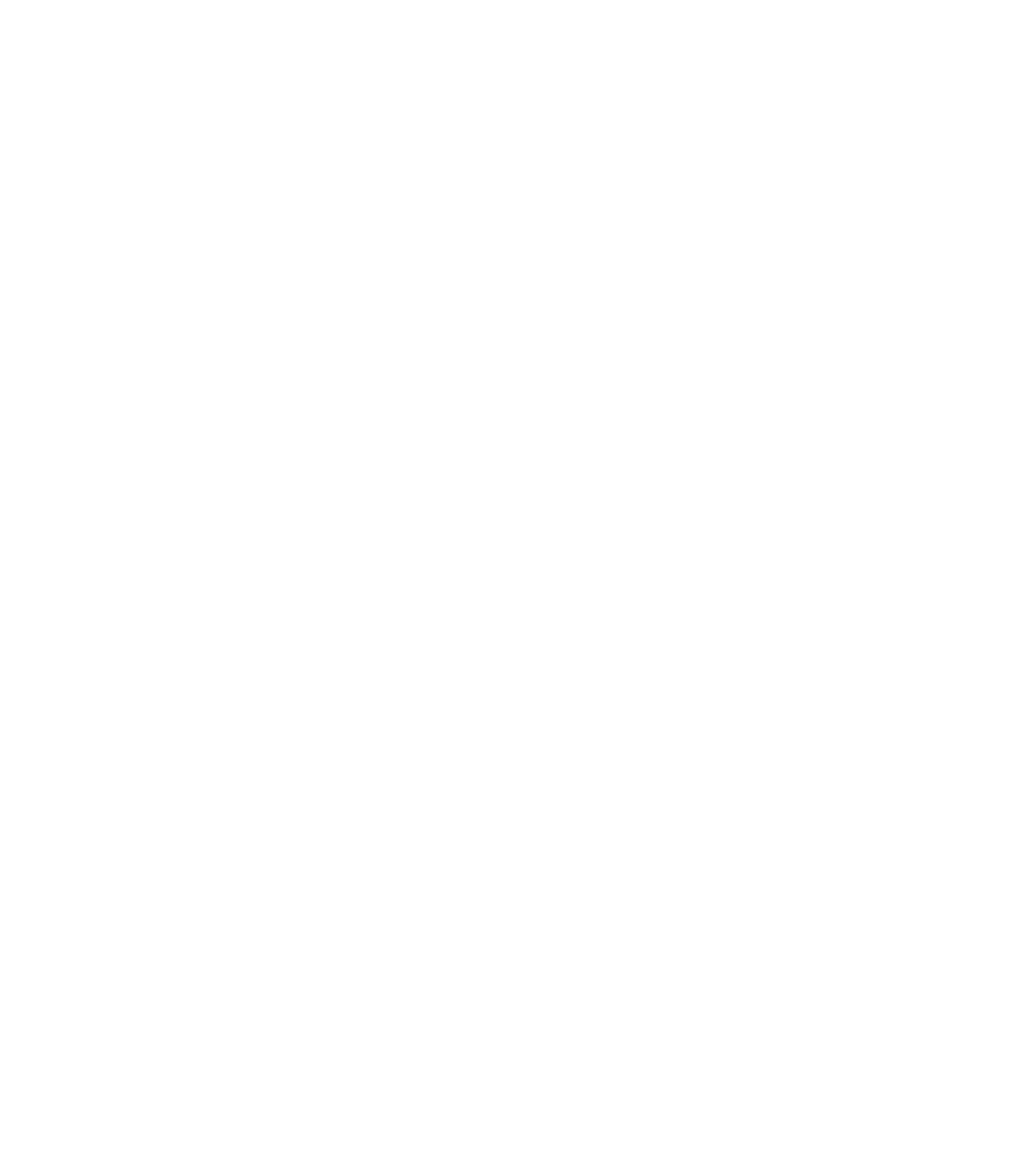
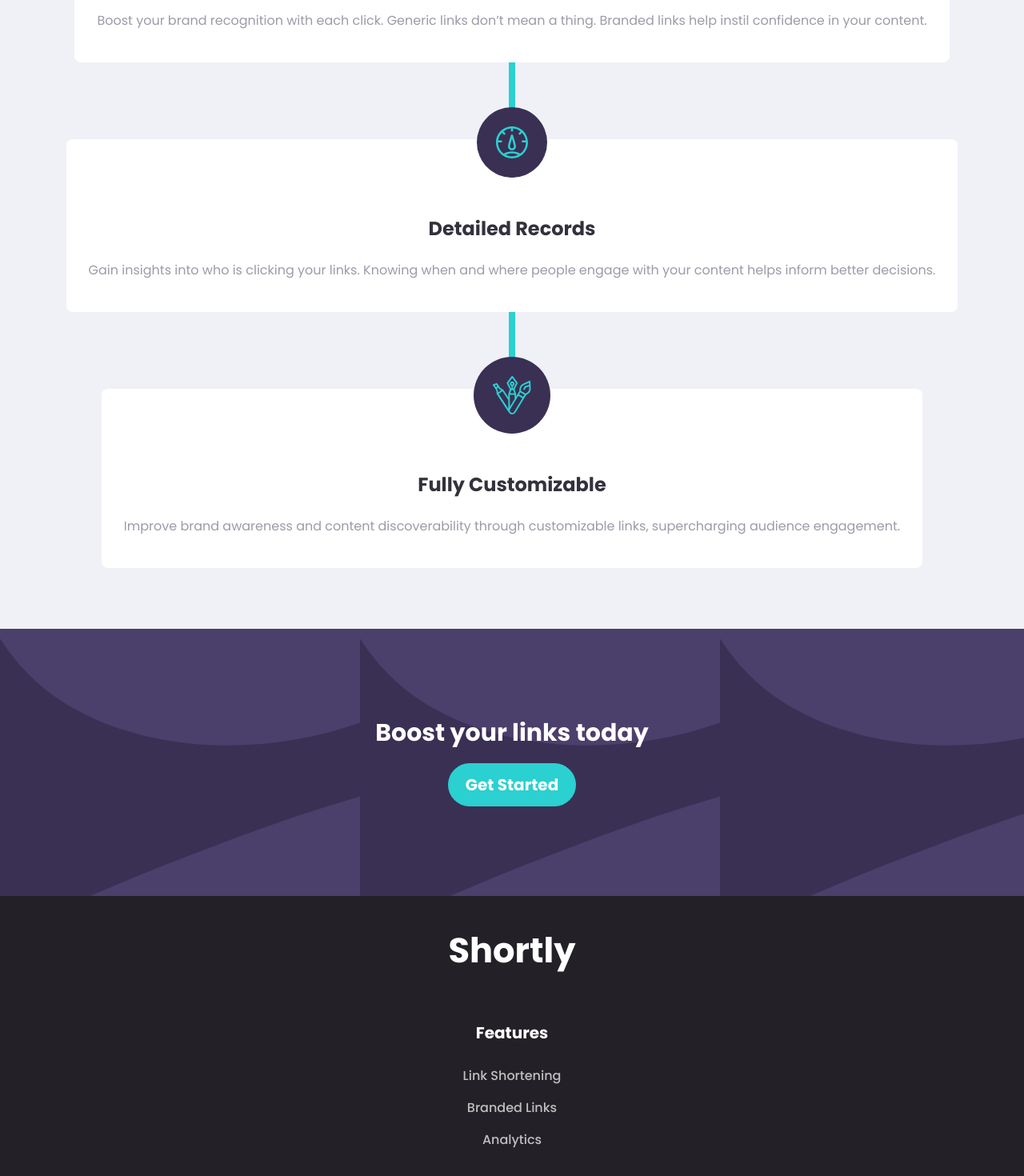
Before and after one commit to JoshuaNwaizu/Url-shortener, a React (Vite) app: page / in a window 1280 px wide. Shown: the part 1320-2790 px from the top of the page at 80% size. Before the commit the page ends 1122 px from the top, so only its background shows below. Built offline with nearby package versions, Linux system fonts and the light colour scheme.

Commit message:
New changes

```diff
--- /dev/null
+++ b/src/Advanced Statistics/ASCards.jsx
@@ -0,0 +1,69 @@
+import React from "react";
+
+const statistics = [
+  {
+    title: "Brand Recognition",
+    description:
+      "Boost your brand recognition with each click. Generic links don’t mean a thing. Branded links help instil confidence in your content.",
+    img: "/images/icon-brand-recognition.svg",
+    line: false,
+  },
+
+  {
+    title: "Detailed Records",
+    description:
+      "Gain insights into who is clicking your links. Knowing when and where people engage with your content helps inform better decisions.",
+    img: "/images/icon-detailed-records.svg",
+    line: true,
+  },
+  {
+    title: "Fully Customizable",
+    description:
+      "Improve brand awareness and content discoverability through customizable links, supercharging audience engagement.",
+    img: "/images/icon-fully-customizable.svg",
+    line: true,
+  },
+];
+
+const ASCards = () => {
+  return (
+    <div className="mx-6 mt-24 mb-12">
+      <div className="flex flex-col items-center justify-center gap-[6rem]">
+        {statistics.map((item) => (
+          <div key={item.description}>
+            <div className="bg-[#fff]  flex flex-col items-center justify-center px-7 py-10 rounded-lg">
+              <div
+                className={
+                  item.line
+                    ? "flex flex-col items-center justify-center mt-[-3rem] translate-y-[-6rem]"
+                    : undefined
+                }
+              >
+                <div
+                  className={
+                    item.line
+                      ? "bg-[#2BD0D0] w-[8px] h-[9rem] translate-y-2 "
+                      : undefined
+                  }
+                ></div>
+                <figure className="bg-[#3A3054] p-6 rounded-full -translate-y-[5rem]">
+                  <img src={item.img} alt={item.name} className="" />
+                </figure>
+              </div>
+              <div
+                className={`flex items-center justify-center flex-col gap-6 -mt-9 ${
+                  item.line ? "mt-[-8rem]" : undefined
+                }`}
+              >
+                <h1 className="text-2xl font-bold text-[#34313D]">{item.title}</h1>
+                <p className="text-center text-[#9E9AA8]">{item.description}</p>
+              </div>
+            </div>
+          </div>
+        ))}
+      </div>
+    </div>
+  );
+};
+
+export default ASCards;
--- a/src/Advanced Statistics/ASHero.jsx
+++ b/src/Advanced Statistics/ASHero.jsx
@@ -3,9 +3,9 @@
 const ASHero = () => {
   return (
     <div>
-      <div className="flex flex-col gap-6 items-center justify-center mx-5">
-        <h1 className="text-4xl font-bold">Advanced Statistics</h1>
-        <p className="text-center mx-5 text-[#9E9AA8]">
+      <div className="flex flex-col gap-6 items-center justify-center mx-6">
+        <h1 className="text-3xl font-bold mx-5">Advanced Statistics</h1>
+        <p className="text-center mx-4 text-[#9E9AA8]">
           Track how your links are performing across the web with our advanced
           statistics dashboard.
         </p>
--- a/src/Advanced Statistics/ASview.jsx
+++ b/src/Advanced Statistics/ASview.jsx
@@ -1,11 +1,15 @@
 import React from "react";
 import ASHero from "./ASHero";
+import ASCards from "./ASCards";
 
 const ASview = () => {
   return (
-    <div className="bg-[#EFF1F7] mt-[-3rem] pb-7">
-      <ASHero />
-    </div>
+    <section>
+      <div className="bg-[#EFF1F7] mt-[-3rem] pb-7">
+        <ASHero />
+        <ASCards />
+      </div>
+    </section>
   );
 };
 
--- a/src/App.jsx
+++ b/src/App.jsx
@@ -3,6 +3,9 @@
 import HomeView from "./Home/HomeView";
 import FormView from "./URL form/FormView";
 import ASview from "./Advanced Statistics/ASview";
+import Boost from "./Boost/Boost";
+import Button from "./Button";
+import FooterView from "./Footer/FooterView";
 
 function App() {
   const [isOpen, setIsOpen] = useState(false);
@@ -16,10 +19,11 @@
       let data;
       try {
         const res = await fetch(`https://tinyurl.com/api-create.php?url=${url}`);
-        if (!res.ok) throw new Error("Oops! Unable to fetch link...");
+        if (!res.ok) throw new Error("Oops! Unable to shorten link...");
         data = await res.text();
       } catch (err) {
         setUrlErr(err.message);
+        console.log(err.message);
         // console.error(`Error shortening url:`, err);
       }
 
@@ -88,6 +92,10 @@
         urlErr={urlErr}
       />
       <ASview />
+      <Boost>
+        <Button style="bg-[#2BD0D0] py-3 w-[12rem] min-[1024px]:w-[10rem] rounded-[1.7rem] text-[20px] font-bold text-[#fff]" />
+      </Boost>
+      <FooterView />
     </>
   );
 }
--- /dev/null
+++ b/src/Boost/Boost.jsx
@@ -0,0 +1,16 @@
+import React from "react";
+
+const Boost = ({ children }) => {
+  return (
+    <section>
+      <div className="flex flex-col items-center justify-center gap-5 py-[7rem] bg-[url('/images/bg-boost-mobile.svg')] bg-[length:450px_350px] bg-[#3A3054] ">
+        <div>
+          <h1 className="text-3xl font-bold text-[#fff]">Boost your links today</h1>
+        </div>
+        {children}
+      </div>
+    </section>
+  );
+};
+
+export default Boost;
--- /dev/null
+++ b/src/Footer/FooterFeatures.jsx
@@ -0,0 +1,54 @@
+import React from "react";
+
+const footerData = [
+  {
+    title: "Features",
+    link1: "Link Shortening",
+    link2: "Branded Links",
+    link3: "Analytics",
+    isLink4: false,
+  },
+  {
+    title: "Resources",
+    link1: "Blog",
+    link2: "Developers",
+    link3: "Support",
+    isLink4: false,
+  },
+  {
+    title: "Company",
+    link1: "About",
+    link2: "Our Team",
+    link3: "Careers",
+    link4: "Contact",
+    isLink4: true,
+  },
+];
+
+const FooterFeatures = () => {
+  return (
+    <footer>
+      <div className="flex flex-col items-center justify-center gap-[3.5rem]">
+        <h1 className="text-[2.7rem] font-bold text-[#FFF]">Shortly</h1>
+        <div className="flex flex-col items-center justify-center gap-6">
+          {footerData.map((item) => (
+            <div
+              key={item.title}
+              className="flex flex-col items-center justify-center gap-7 text-center"
+            >
+              <h2 className="text-xl font-bold text-[#fff]">{item.title}</h2>
+              <ul className="flex flex-col items-center justify-center gap-4 text-[#BFBFBF] font-medium cursor-pointer">
+                <li>{item.link1}</li>
+                <li>{item.link2}</li>
+                <li>{item.link3}</li>
+                <li> {item.isLink4 && item.link4}</li>
+              </ul>
+            </div>
+          ))}
+        </div>
+      </div>
+    </footer>
+  );
+};
+
+export default FooterFeatures;
--- /dev/null
+++ b/src/Footer/FooterSocials.jsx
@@ -0,0 +1,36 @@
+import React from "react";
+
+const footerImages = [
+  {
+    urls: "/images/icon-facebook.svg",
+    alt: "facebook",
+  },
+  {
+    urls: "/images/icon-twitter.svg",
+    alt: "Twitter",
+  },
+  {
+    urls: "/images/icon-pinterest.svg",
+    alt: "pinterest",
+  },
+  {
+    urls: "/images/icon-instagram.svg",
+    alt: "instagram",
+  },
+];
+
+const FooterSocials = () => {
+  return (
+    <div className="mt-[4rem] mb-5">
+      <div className="flex flex-row items-center justify-center gap-6">
+        {footerImages.map((img) => (
+          <div key={img.urls}>
+            <img src={img.urls} alt={img.alt} className="h-[24px] cursor-pointer" />
+          </div>
+        ))}
+      </div>
+    </div>
+  );
+};
+
+export default FooterSocials;
--- /dev/null
+++ b/src/Footer/FooterView.jsx
@@ -0,0 +1,16 @@
+import React from "react";
+import Logo from "../NavBar/Logo";
+import FooterFeatures from "./FooterFeatures";
+import FooterSocials from "./FooterSocials";
+
+const FooterView = () => {
+  return (
+    <div className="py-9 bg-[#232127]">
+      {/* <Logo /> */}
+      <FooterFeatures />
+      <FooterSocials />
+    </div>
+  );
+};
+
+export default FooterView;
--- a/src/NavBar/NavLists.jsx
+++ b/src/NavBar/NavLists.jsx
@@ -6,7 +6,7 @@
     <div
       className={
         onOpen
-          ? "w-full absolute max-[1023px]:top-[5rem] min-[1024px]:top-0 left-0 transition-all duration-500"
+          ? "w-full absolute max-[1023px]:top-[4.4rem] min-[1024px]:top-0 left-0 transition-all duration-500"
           : "w-full absolute max-[1023px]:-top-[27rem] left-0 top-[1rem]  transition-all duration-300"
       }
     >
--- a/src/URL form/Form.jsx
+++ b/src/URL form/Form.jsx
@@ -1,6 +1,6 @@
 const Form = ({ children, input, handleSetInput, errMessage }) => {
   return (
-    <div className="bg-[url('/images/bg-shorten-mobile.svg')] bg-[#3A3054] p-10 mx-5 flex flex-col items-center justify-center px-5 gap-5 rounded-lg  bg-cover mb-9 -translate-y-[6rem]">
+    <div className="bg-[url('/images/bg-shorten-mobile.svg')] bg-[#3A3054] p-10 mx-6 flex flex-col items-center justify-center px-5 gap-5 rounded-lg bg-[length:450px_150px] bg-no-repeat mb-9 -translate-y-[6rem]">
       <div>
         <input
           type="text"
@@ -8,7 +8,7 @@
           className={`py-4 pl-6 rounded-lg w-[19rem]  placeholder:font-semibold ${
             errMessage &&
             " border-[4px] border-solid border-[#F46363] placeholder:text-[#ebbbbb] placeholder:font-semibold"
-          } focus:border-[4px] focus:border-[#2BD0D0] focus:outline-none`}
+          } focus:border-[4px] focus:border-[#2BD0D0] focus:outline-none transition-all duration-150`}
           value={input}
           onChange={handleSetInput}
         />
```
Also changed, not shown: src/URL form/LinkOutput.jsx (+3 -11 lines).
